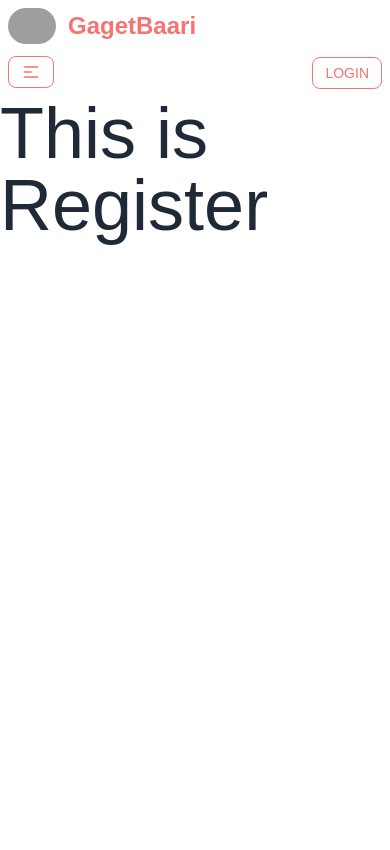
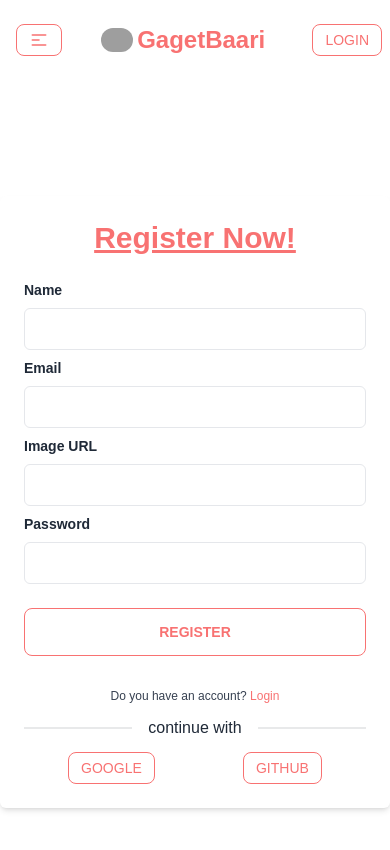
Before and after one commit to FSD-Tanvir/brand-shop, a React (Vite) app: page /register in a window 390 px wide. Shown: the top 850 px of the page. Built offline with nearby package versions, Linux system fonts and the light colour scheme; grey boxes are pictures that could not be loaded.

Commit message:
added design to login and register page, updated navbar design

```diff
--- a/src/components/Navbar.jsx
+++ b/src/components/Navbar.jsx
@@ -3,8 +3,8 @@ import { Link } from "react-router-dom";
 const Navbar = () => {
   return (
     <div>
-      <div className="navbar bg-base-100 items-end sm:items-center">
-        <div className="navbar-start flex flex-col-reverse sm:flex-row  items-start sm:items-center gap-3">
+      <div className="navbar bg-base-100 ">
+        <div className="navbar sm:navbar-start items-center sm:gap-5">
           <div className="dropdown">
             <label
               tabIndex={0}
@@ -66,9 +66,15 @@ const Navbar = () => {
               </li>
             </ul>
           </div>
-          <div className="flex  md:flex-row  items-center gap-3 sm:gap-1">
-          <img src="https://i.ibb.co/MSXSktB/gb.jpg" alt="" className="w-12 rounded-full"/>
-          <a className=" font-bold normal-case text-2xl sm:text-3xl text-error ">GagetBaari</a>
+          <div className="flex  md:flex-row  items-center gap-1 sm:gap-1 w-100% sm:w-full mx-auto">
+            <img
+              src="https://i.ibb.co/MSXSktB/gb.jpg"
+              alt=""
+              className="w-8 sm:w-12 rounded-full"
+            />
+            <a className=" font-bold normal-case text-2xl sm:text-3xl text-error ">
+              GagetBaari
+            </a>
           </div>
         </div>
         <div className="navbar-center hidden lg:flex">
@@ -112,7 +118,7 @@ const Navbar = () => {
             </li>
           </ul>
         </div>
-        <div className="navbar-end">
+        <div className="sm:navbar-end">
           <Link to="/login">
             <button className="btn btn-outline btn-error btn-sm lg:btn-md font-medium lg:text-xl ">
               Login
--- a/src/pages/login/Login.jsx
+++ b/src/pages/login/Login.jsx
@@ -1,7 +1,59 @@
+import { Link } from "react-router-dom";
+
 const Login = () => {
   return (
     <div>
-      <h1 className="text-7xl">This is Login</h1>
+      <div className="relative flex flex-col justify-center min-h-screen overflow-hidden">
+        <div className="w-full p-6 m-auto bg-white rounded-md shadow-md lg:max-w-xl">
+          <h1 className="text-3xl font-semibold text-center text-error underline">
+            Login Now!
+          </h1>
+          <form className="mt-6">
+            <div className="mb-2">
+              <label
+                htmlFor="email"
+                className="block text-sm font-semibold text-gray-800"
+              >
+                Email
+              </label>
+              <input
+                type="email"
+                name="email"
+                className="block w-full px-4 py-2 mt-2 text-error bg-white border rounded-md focus:border-error focus:ring-error focus:outline-none focus:ring focus:ring-opacity-40"
+              />
+            </div>
+            <div className="mb-2">
+              <label className="block text-sm font-semibold text-gray-800">
+                Password
+              </label>
+              <input
+                type="password"
+                name="password"
+                className="block w-full px-4 py-2 mt-2 text-error bg-white border rounded-md focus:border-error focus:ring-error focus:outline-none focus:ring focus:ring-opacity-40"
+              />
+            </div>
+            <a href="#" className="text-xs text-error hover:underline">
+              Forget Password?
+            </a>
+            <div className="mt-6">
+              <button className="w-full  btn btn-error btn-outline">
+                Login
+              </button>
+            </div>
+          </form>
+
+          <p className="mt-8 text-xs font-light text-center text-gray-700">
+            {" "}
+            Do not have an account?{" "}
+            <Link
+              to={"/register"}
+              className="font-medium text-error hover:underline"
+            >
+              Register
+            </Link>
+          </p>
+        </div>
+      </div>
     </div>
   );
 };
--- a/src/pages/login/Register.jsx
+++ b/src/pages/login/Register.jsx
@@ -1,7 +1,84 @@
+import { Link } from "react-router-dom";
+import SocialLogin from "./SocialLogin";
+
 const Register = () => {
   return (
     <div>
-      <h1 className="text-7xl">This is Register</h1>
+      <div className="relative flex flex-col justify-center min-h-screen overflow-hidden">
+        <div className="w-full p-6 m-auto bg-white rounded-md shadow-md lg:max-w-xl">
+          <h1 className="text-3xl font-semibold text-center text-error underline">
+            Register Now!
+          </h1>
+          <form className="mt-6">
+            <div className="mb-2">
+              <label
+                htmlFor="name"
+                className="block text-sm font-semibold text-gray-800"
+              >
+                Name
+              </label>
+              <input
+                type="text"
+                name="name"
+                className="block w-full px-4 py-2 mt-2 text-error bg-white border rounded-md focus:border-error focus:ring-error focus:outline-none focus:ring focus:ring-opacity-40"
+              />
+            </div>
+            <div className="mb-2">
+              <label
+                htmlFor="email"
+                className="block text-sm font-semibold text-gray-800"
+              >
+                Email
+              </label>
+              <input
+                type="email"
+                name="email"
+                className="block w-full px-4 py-2 mt-2 text-error bg-white border rounded-md focus:border-error focus:ring-error focus:outline-none focus:ring focus:ring-opacity-40"
+              />
+            </div>
+            <div className="mb-2">
+              <label
+                htmlFor="img"
+                className="block text-sm font-semibold text-gray-800"
+              >
+                Image URL
+              </label>
+              <input
+                type=""
+                name="img"
+                className="block w-full px-4 py-2 mt-2 text-error bg-white border rounded-md focus:border-error focus:ring-error focus:outline-none focus:ring focus:ring-opacity-40"
+              />
+            </div>
+            <div className="mb-2">
+              <label className="block text-sm font-semibold text-gray-800">
+                Password
+              </label>
+              <input
+                type="password"
+                name="password"
+                className="block w-full px-4 py-2 mt-2 text-error bg-white border rounded-md focus:border-error focus:ring-error focus:outline-none focus:ring focus:ring-opacity-40"
+              />
+            </div>
+            <div className="mt-6">
+              <button className="w-full  btn btn-error btn-outline">
+                Register
+              </button>
+            </div>
+          </form>
+
+          <p className="mt-8 text-xs font-light text-center text-gray-700">
+            {" "}
+            Do you have an account?{" "}
+            <Link
+              to={"/login"}
+              className="font-medium text-error hover:underline"
+            >
+              Login
+            </Link>
+          </p>
+          <SocialLogin/>
+        </div>
+      </div>
     </div>
   );
 };
--- a/src/pages/login/SocialLogin.jsx
+++ b/src/pages/login/SocialLogin.jsx
@@ -1,7 +1,11 @@
 const SocialLogin = () => {
   return (
     <div>
-      <h1 className="text-7xl">This is SocialLogin</h1>
+      <div className="divider font-medium">continue with</div>
+      <div className=" flex justify-around">
+        <button className="btn btn-error btn-outline  btn-sm font-medium">Google</button>
+        <button className="btn btn-error btn-outline btn-sm font-medium">Github</button>
+      </div>
     </div>
   );
 };
```
